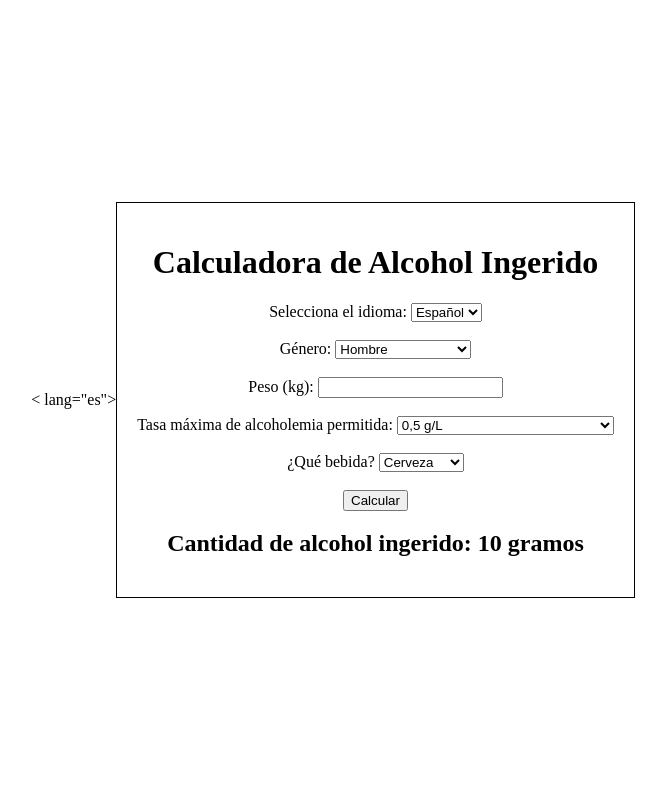
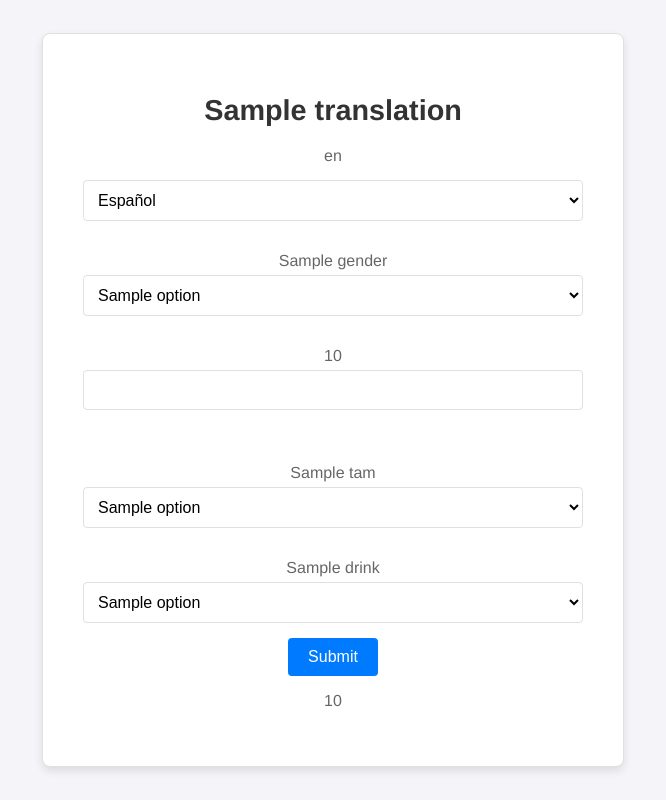
Before and after one commit to dormido/drinking, a Flask app: template templates/index.html in a window 1280 px wide. Shown: the whole page, without its empty margins (307-973 px from the left). Run offline with Flask 2, Linux system fonts and the light colour scheme; the template is opened without the code that fills it: most values are stand-ins (such as "Sample title", 1, 10 or a date in 2020).

Commit message:
Added calcSelectedDrinks functions, edited styles, languages owrking

```diff
--- a/app.py
+++ b/app.py
@@ -1,25 +1,38 @@
 from flask import Flask, render_template, request
-from functions import get_translations, data, calc
+from functions import get_translations, data, calc, calcSelectedDrinks
 
 app = Flask(__name__)
 
 @app.route("/", methods=["GET", "POST"])
 def index():
+    # Obtenim l'idioma seleccionat de la petició GET o POST. Per defecte, 'es'.
+    language = request.args.get("language", "es")
+
     if request.method == "POST":
-        language = request.form["language"]
+        # Obtenim els altres valors del formulari només en cas de POST
         gender = int(request.form["gender"])
         weight = float(request.form["weight"])
         tam = int(request.form["tam"])
         drink = int(request.form["drink"])
 
+        # Calculem els valors per a l'alcohol ingerit
         k, tma, wh, grad = data(gender, weight, tam, drink)
         hundred = 100
         density = 0.8
-        cai = calc(tma, k, wh, hundred, density, grad)
+        cai = calc(k, tma, wh, hundred, density, grad)
 
-        return render_template("index.html", result=cai)
+        # Cridem a la funció per calcular el nombre de begudes que es poden beure
+        drinks_result = calcSelectedDrinks(cai, grad)
 
-    return render_template("index.html")
+        # Obtenim les traduccions per a l'idioma seleccionat
+        translations = get_translations(language)
+
+        # Retornem la plantilla amb el resultat del càlcul i les traduccions
+        return render_template("index.html", result=drinks_result, drink=drink, translations=translations, selected_language=language)
+
+    # Si és una petició GET o no s'ha enviat el formulari, obtenim les traduccions
+    translations = get_translations(language)
+    return render_template("index.html", translations=translations, selected_language=language)
 
 if __name__ == "__main__":
     app.run(debug=True)
--- a/static/js.js
+++ b/static/js.js
@@ -0,0 +1,4 @@
+function changeLanguage() {
+    var language = document.getElementById("language").value;
+    window.location.href = "/?language=" + language;
+}
--- a/static/styles.css
+++ b/static/styles.css
@@ -1,13 +1,77 @@
+:root {
+    --background-color: #f4f4f9;
+    --primary-color: #333;
+    --secondary-color: #666;
+    --accent-color: #007BFF;
+    --border-color: #e0e0e0;
+}
+
 body {
+    background-color: var(--background-color);
+    font-family: 'Helvetica Neue', Arial, sans-serif;
+    color: var(--primary-color);
+    margin: 0;
+    padding: 0;
     display: flex;
-    justify-content: center; /* Alinea horizontalmente */
-    align-items: center; /* Alinea verticalmente */
-    height: 100vh; /* Altura de la ventana del navegador */
-    margin: 0; /* Elimina el margen por defecto */
+    justify-content: center;
+    align-items: center;
+    height: 100vh;
 }
 
 .content {
-    text-align: center; /* Centra el texto dentro del div */
-    border: 1px solid #000; /* Opcional: para ver los límites */
-    padding: 20px; /* Espaciado interno */
+    background-color: #fff;
+    border-radius: 8px;
+    padding: 40px;
+    box-shadow: 0 4px 8px rgba(0, 0, 0, 0.1);
+    text-align: center;
+    width: 100%;
+    max-width: 500px;
+    border: 1px solid var(--border-color);
 }
+
+h1 {
+    font-size: 1.8rem;
+    margin-bottom: 20px;
+    color: var(--primary-color);
+}
+
+p, label {
+    font-size: 1rem;
+    color: var(--secondary-color);
+    margin-bottom: 15px;
+    display: block;
+}
+
+input[type="number"], select {
+    width: 100%;
+    padding: 10px;
+    font-size: 1rem;
+    border: 1px solid var(--border-color);
+    border-radius: 4px;
+    margin-bottom: 20px;
+    box-sizing: border-box;
+    background-color: #fff;
+}
+
+button {
+    background-color: var(--accent-color);
+    color: #fff;
+    border: none;
+    padding: 10px 20px;
+    font-size: 1rem;
+    border-radius: 4px;
+    cursor: pointer;
+    transition: background-color 0.3s;
+}
+
+button:hover {
+    background-color: darken(var(--accent-color), 10%);
+}
+
+form p {
+    margin-bottom: 5px;
+}
+
+form select, form input {
+    margin-bottom: 15px;
+}
--- a/templates/index.html
+++ b/templates/index.html
@@ -1,57 +1,71 @@
 <!DOCTYPE html>
-< lang="es">
+<html lang="en">
 <head>
     <meta charset="UTF-8">
     <meta name="viewport" content="width=device-width, initial-scale=1.0">
-    <link rel="stylesheet" href="/static/styles.css">
+    <title>{{ translations['title'] }}</title> <!-- Títol que canvia segons l'idioma -->
+    <link rel="stylesheet" href="{{ url_for('static', filename='styles.css') }}">
+    <script src="{{ url_for('static', filename='js.js') }}"></script> <!-- Importa el fitxer js -->
+</head>
+<body>
+    <div class="content">
+        <h1>{{ translations['title'] }}</h1> <!-- Mostra el títol segons l'idioma -->
 
-    <title>Calculadora de Alcohol</title>
-</head>
+        <form method="POST">
+            <label for="language">{{ translations['select_language'] }}</label>
+            <select name="language" id="language" onchange="changeLanguage()">
+                <option value="es" {% if selected_language == 'es' %}selected{% endif %}>Español</option>
+                <option value="en" {% if selected_language == 'en' %}selected{% endif %}>English</option>
+                <option value="ca" {% if selected_language == 'ca' %}selected{% endif %}>Català</option>
+            </select>
 
-  <div class="content">
-    <h1>Calculadora de Alcohol Ingerido</h1>
+            <p>{{ translations['gender'] }}</p>
+            <select name="gender" required>
+                {% for option in translations['gender_options'] %}
+                    <option value="{{ loop.index }}">{{ option }}</option>
+                {% endfor %}
+            </select>
 
-    <div class="language">
-    <form method="POST" action="/">
-        <label for="language">Selecciona el idioma:</label>
-        <select name="language" id="language">
-            <option value="es">Español</option>
-            <option value="en">Inglés</option>
-            <option value="ca">Català</option>
-        </select><br><br>
-    </form>
-    </div>
+            <br> <!-- Espaciado entre preguntas -->
+            <p>{{ translations['weight'] }}</p>
+            <input type="number" name="weight" step="0.1" required><br>
 
-        <label for="gender">Género:</label>
-        <select name="gender" id="gender">
-            <option value="1">Hombre</option>
-            <option value="2">Mujer</option>
-            <option value="3">Hombre afeminado</option>
-            <option value="4">Dama con Rama</option>
-        </select><br><br>
+            <br> <!-- Espaciado entre preguntas -->
+            <p>{{ translations['tam'] }}</p>
+            <select name="tam" required>
+                {% for option in translations['tam_options'] %}
+                    <option value="{{ loop.index }}">{{ option }}</option>
+                {% endfor %}
+            </select>
 
-        <label for="weight">Peso (kg):</label>
-        <input type="number" name="weight" id="weight" step="0.1" required><br><br>
+            <br> <!-- Espaciado entre preguntas -->
+            <p>{{ translations['drink'] }}</p>
+            <select name="drink" required>
+                {% for option in translations['drink_options'] %}
+                    <option value="{{ loop.index }}">{{ option }}</option>
+                {% endfor %}
+            </select>
 
-        <label for="tam">Tasa máxima de alcoholemia permitida:</label>
-        <select name="tam" id="tam">
-            <option value="1">0,5 g/L</option>
-            <option value="2">0,3 g/L (Nóveles y profesionales)</option>
-        </select><br><br>
-
-        <label for="drink">¿Qué bebida?</label>
-        <select name="drink" id="drink">
-            <option value="1">Cerveza</option>
-            <option value="2">Vino</option>
-            <option value="3">Destilados</option>
-            <option value="4">Absenta</option>
-        </select><br><br>
-
-        <button type="submit">Calcular</button>
+            <br> <!-- Espaciado antes del botón -->
+            <button type="submit">Submit</button>
         </form>
 
         {% if result %}
-    <h2>Cantidad de alcohol ingerido: {{ result }} gramos</h2>
+        <p>{{ translations['result'] }}</p> <!-- Mostra "Tu ingesta de alcohol calculada es:" -->
+        <ul>
+            {% if drink == 1 %}
+                <li>Quintos: {{ result[0]|round(2) }}</li>
+                <li>Medianas: {{ result[1]|round(2) }}</li>
+                <li>Cañas: {{ result[2]|round(2) }}</li>
+            {% elif drink == 2 %}
+                <li>{{ translations['drink_options'][1] }}: {{ result|round(2) }}</li>
+            {% elif drink == 3 %}
+                <li>Shots: {{ result[0]|round(2) }}</li>
+                <li>Cubatas: {{ result[1]|round(2) }}</li>
+            {% elif drink == 4 %}
+                <li>{{ translations['drink_options'][3] }}: {{ result|round(2) }}</li>
+            {% endif %}
+        </ul>
         {% endif %}
     </div>
 </body>
```
Also changed, not shown: functions.py (+80 -21 lines), templates/result.html (deleted, +0 -15 lines). Lines whose indentation alone changed are shown as unchanged.
